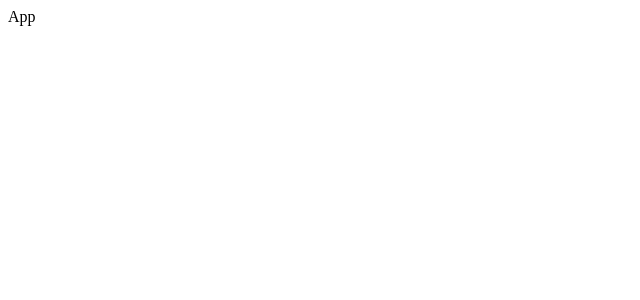
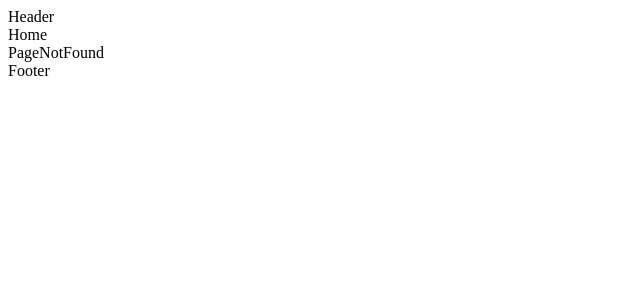
Before and after one commit to itsjoemcbride/cocktails-app, a React (Create React App) app: page / in a window 1280 px wide. Shown: the top 300 px of the page, without its empty margins (0-640 px from the left). Built offline with nearby package versions, Linux system fonts and the light colour scheme.

Commit message:
Configure React router

```diff
--- a/src/App.js
+++ b/src/App.js
@@ -1,9 +1,22 @@
+import React from 'react';
+import { BrowserRouter as Router, Route, Switch } from 'react-router-dom';
 import './App.scss';
+import DrinkDetail from './components/DrinkDetail/DrinkDetail';
+import Footer from './components/Footer/Footer';
+import Header from './components/Header/Header';
+import Home from './components/Home/Home';
+import PageNotFound from './components/PageNotFound/PageNotFound';
 
 function App() {
   return (
-    <div className="App">
-      App
+    <div className='App'>
+      <Router>
+        <Header></Header>
+        <Route path="/" component={Home} />
+        <Route path="drink/:drinkID" component={DrinkDetail} />
+        <Route component={PageNotFound} />
+        <Footer />
+      </Router>
     </div>
   );
 }
```
